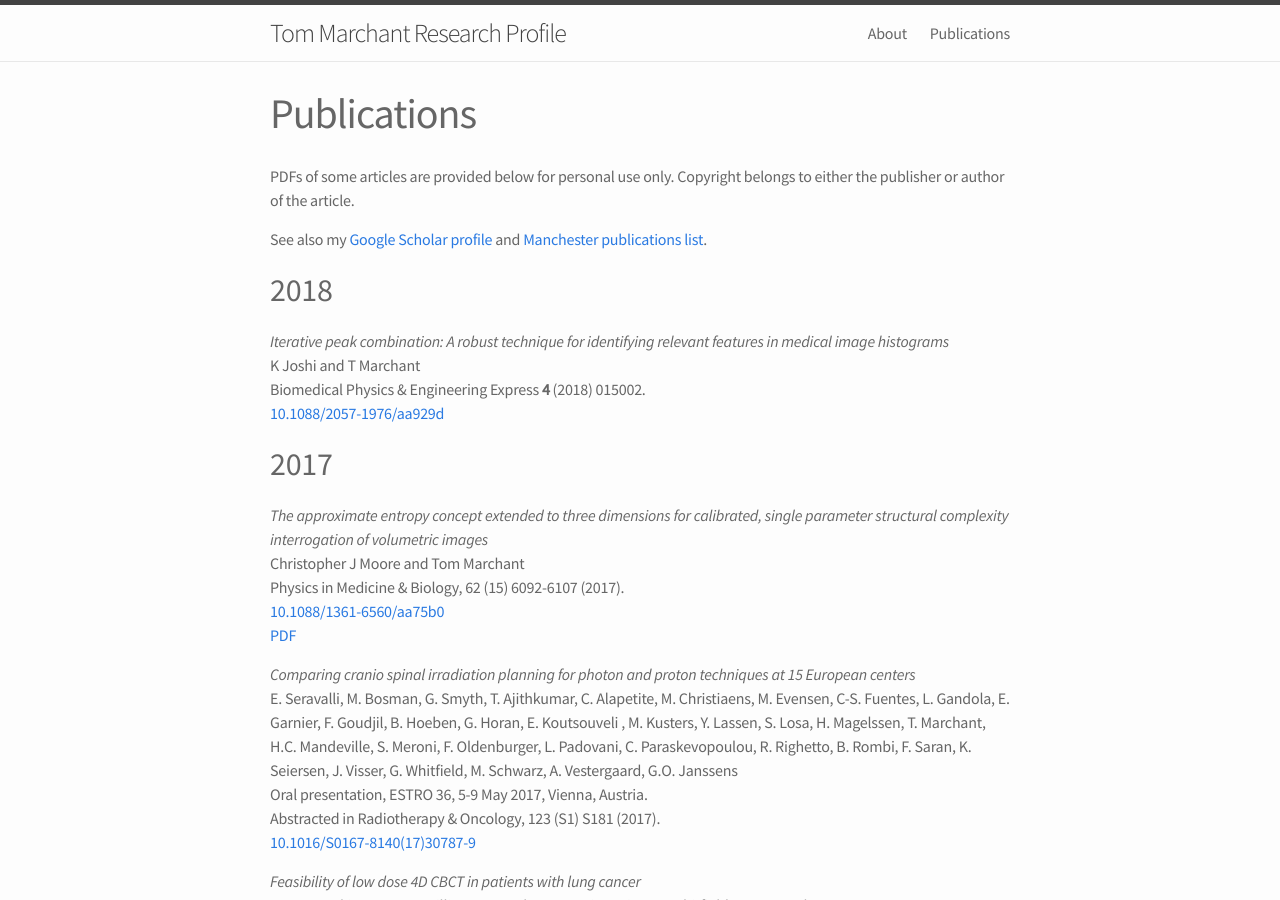
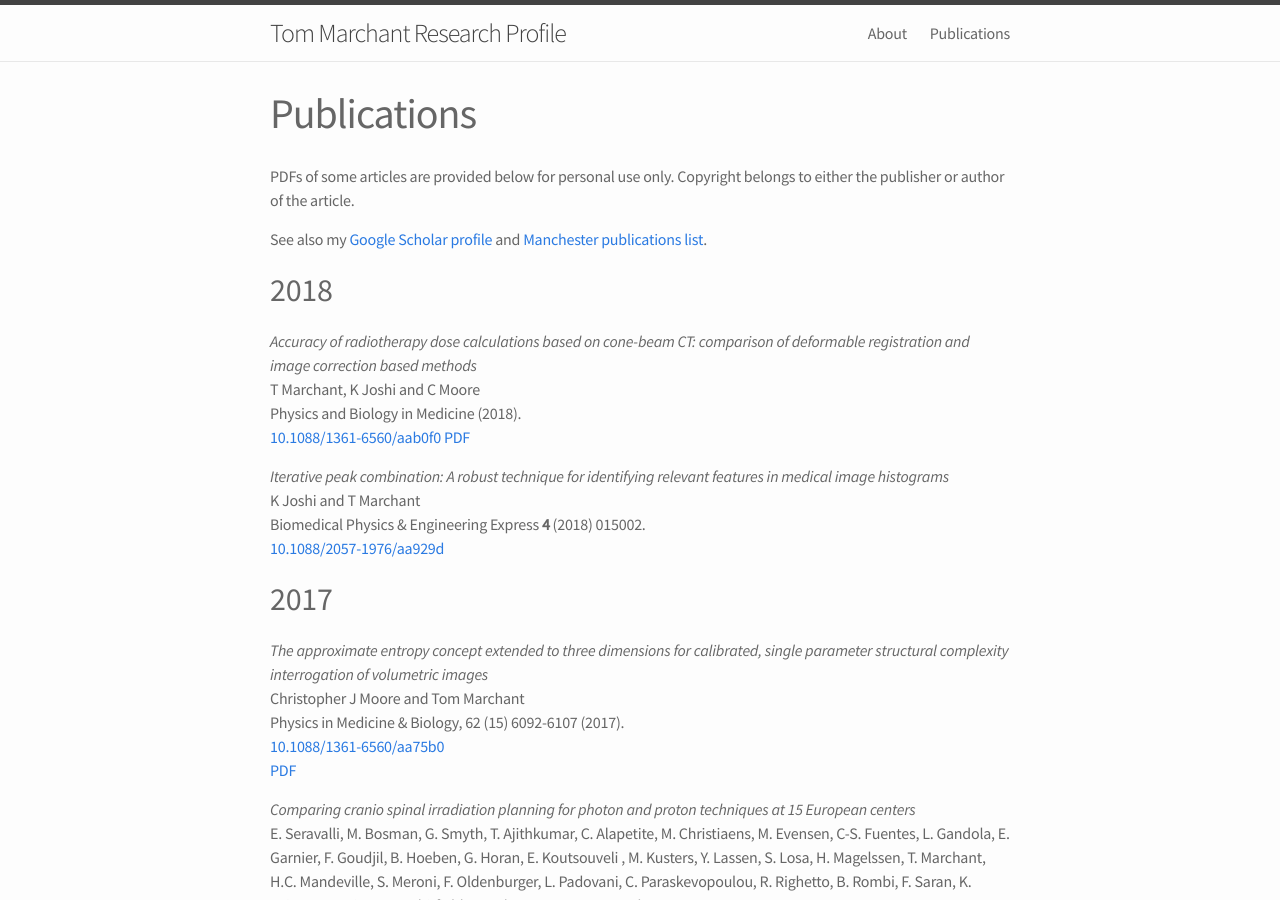
Before and after one commit to temarchant/researchprofile, a Jekyll site: the page built from 02_publications.md, in a window 1280 px wide and 900 px high. Built offline with Jekyll 4.4.1, drawn with Linux system fonts in a browser that asks for light colours.

Commit message:
add new PMB reference

```diff
--- a/02_publications.md
+++ b/02_publications.md
@@ -13,6 +13,13 @@ list](https://www.research.manchester.ac.uk/portal/en/researchers/thomas-marchan
 
 2018
 ----
+
+*Accuracy of radiotherapy dose calculations based on cone-beam CT: comparison
+of deformable registration and image correction based methods*
+T Marchant, K Joshi and C Moore
+Physics and Biology in Medicine (2018).
+[10.1088/1361-6560/aab0f0](https://doi.org/10.1088/1361-6560/aab0f0)
+[PDF]({{ site.baseurl }}/assets/pdf/marchant-corrected-cbct-deformable-PMB_2018.pdf)
 
 *Iterative peak combination: A robust technique for identifying relevant
 features in medical image histograms*
```
Also changed, not shown: 1 other file.
